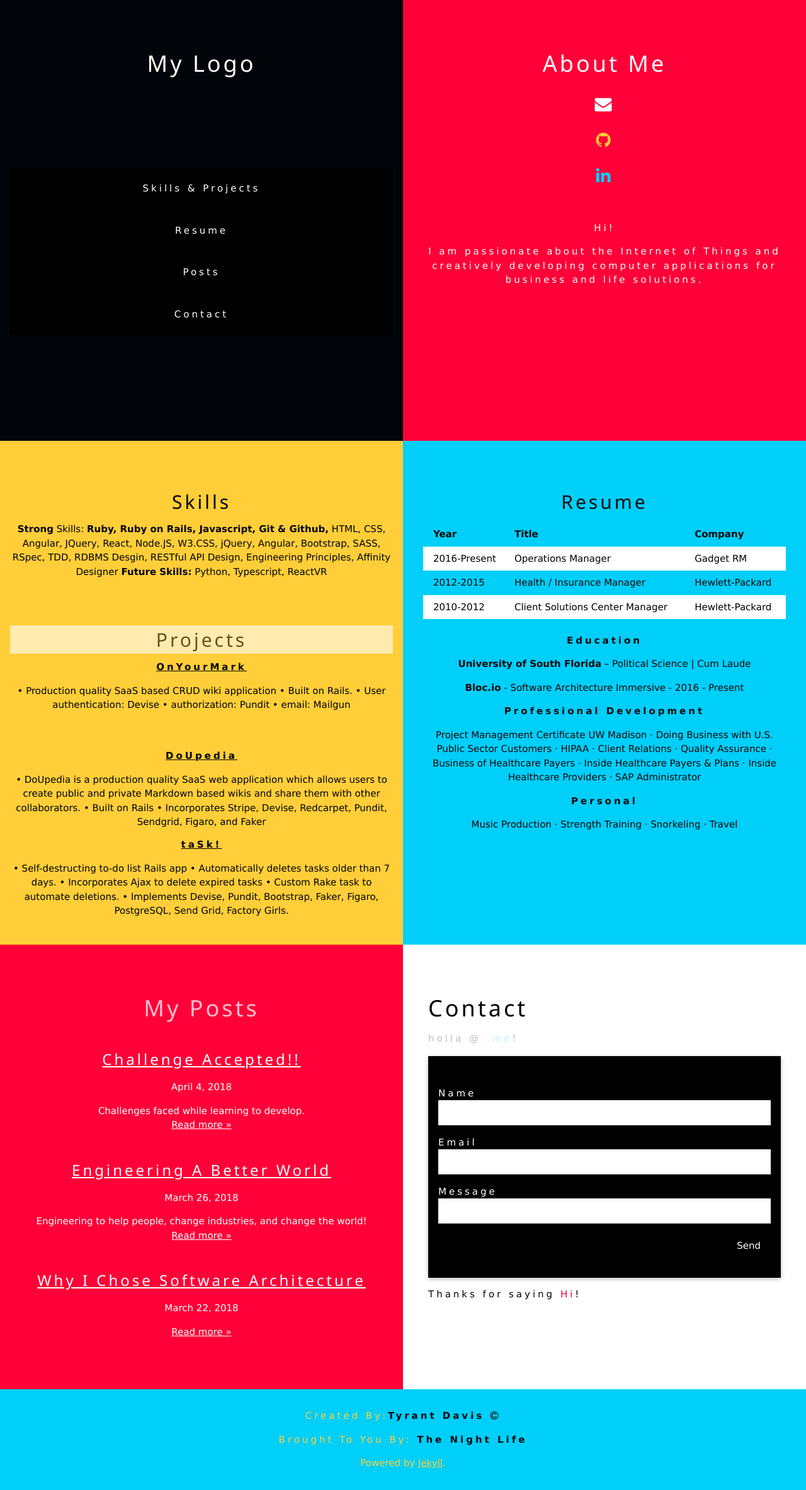
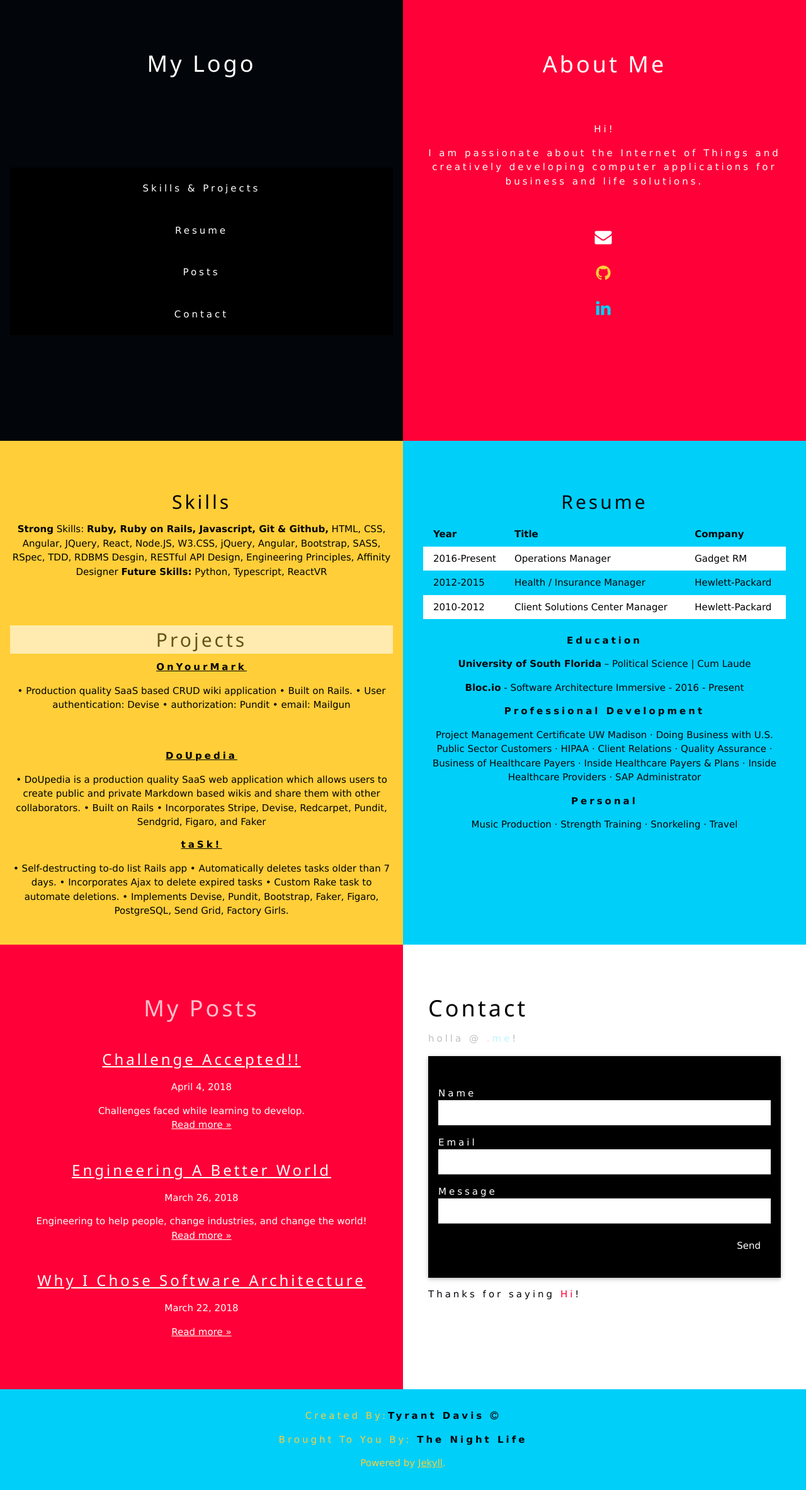
Before and after one commit to tyrantdavis/tyrantdavis.github.io, a Jekyll site: the page built from index.html, in a window 1280 px wide. Shown: the whole page at 63% size. Built offline with Jekyll 4.4.1, drawn with Linux system fonts in a browser that asks for light colours; nearby versions of some CDN libraries; the list of posts is cut into pages by our own code.

Commit message:
Add icons to index.html

```diff
--- a/index.html
+++ b/index.html
@@ -31,24 +31,21 @@
 
   </div>
 
-  <div class="w3-half  w3-magenta w3-container w3-center" style="height:700px">
+  <div class="w3-half  w3-magenta w3-container w3-center w3-display-container" style="height:700px">
 
     <div class="w3-padding-64 w3-center">
 
-      <h1>About Me</h1>
-      <!-- Social icons from Font Awesome, if enabled -->
-      <div class="w3-bar-block w3-hal w3-center">
+      <h1 class="w3-container w3-margin-bottom">About Me</h1>
+    <br/>
+      <div class="w3-container w3-center-align w3-padding-large">
+        <p>Hi!</p>
+        <p>I am passionate about the Internet of Things and creatively developing computer applications for business and life solutions.</p>
+      </div>
+      <br/>
+      <!-- Social icons  -->
+      <div class="w3-container w3-bar-block w3-center">
         {% include icons.html %}
       </div>
-      <!-- <img src="/coffee.jpg" class="w3-margin w3-image" alt="Person" style="width:50%"> -->
-
-      <div class="w3-center-align w3-padding-large">
-        <p>Hi!</p>
-        <p>I am passionate about the Internet of Things and creatively developing computer applications for business and life solutions.</p>
-
-
-      </div>
-
     </div>
 
   </div>
```
